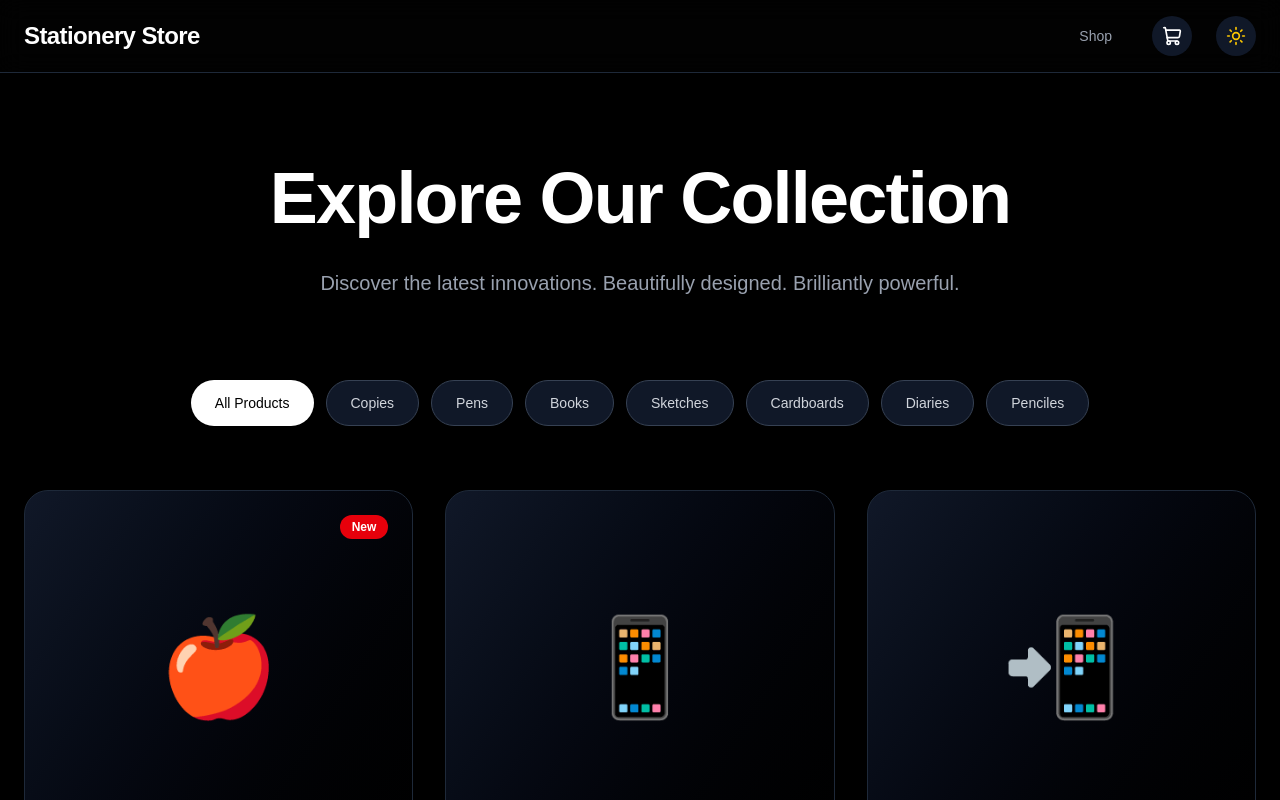
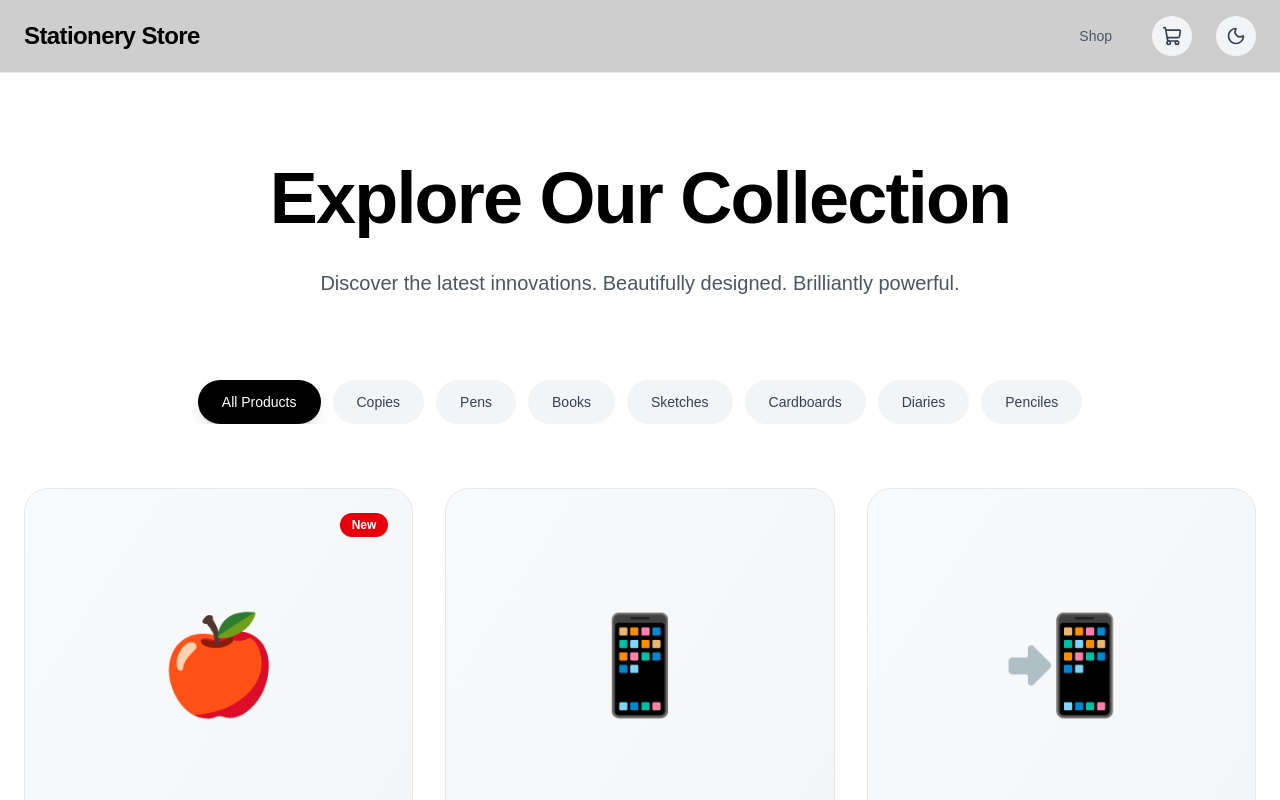
Before and after one commit to Raj9113/SK-stationary-website, a Next.js app: page /stationery in a window 1280 px wide. Shown: the top 800 px of the page. Built offline with nearby package versions, Linux system fonts and the light colour scheme.

Commit message:
Config dark/light theme

```diff
--- a/src/app/layout.tsx
+++ b/src/app/layout.tsx
@@ -2,6 +2,7 @@ import type { Metadata } from "next";
 import { Geist, Geist_Mono } from "next/font/google";
 import "./globals.css";
 import { CartProvider } from "@/context/CartContext";
+import { ThemeProvider } from "@/context/ThemeContext";
 
 const geistSans = Geist({
   variable: "--font-geist-sans",
@@ -30,7 +31,9 @@ export default function RootLayout({
     >
       <body className="min-h-full flex flex-col">
         <CartProvider>
-          {children}
+          <ThemeProvider>
+            {children}
+          </ThemeProvider>
         </CartProvider>
       </body>
     </html>
--- a/src/app/stationery/[id]/page.tsx
+++ b/src/app/stationery/[id]/page.tsx
@@ -1,6 +1,7 @@
 'use client';
 
 import { useState, useEffect } from 'react';
+import { useTheme } from '@/context/ThemeContext';
 import { ChevronRight, ShoppingCart, Heart, Share2, Star, Truck, RotateCcw, Lock } from 'lucide-react';
 import Link from 'next/link';
 import { useParams } from 'next/navigation';
@@ -154,7 +155,7 @@ const getProductDetails = (id: number): DetailedProduct => {
 
 export default function ProductDetail() {
   const params = useParams();
-  const [isDark, setIsDark] = useState(true);
+  const { isDark } = useTheme();
   const [isWishlisted, setIsWishlisted] = useState(false);
   const [activeTab, setActiveTab] = useState<'details' | 'reviews' | 'shipping'>('details');
   const [toast, setToast] = useState<{ show: boolean; message: string }>({ show: false, message: '' });
--- a/src/app/stationery/page.tsx
+++ b/src/app/stationery/page.tsx
@@ -1,6 +1,7 @@
 'use client';
 
 import { useState } from 'react';
+import { useTheme } from '@/context/ThemeContext';
 import { ChevronRight, ShoppingCart } from 'lucide-react';
 import Link from 'next/link';
 import { useCart } from '@/context/CartContext';
@@ -136,7 +137,7 @@ const categories: Category[] = [
 
 export default function ProductPage() {
   const [activeCategory, setActiveCategory] = useState<string>('all');
-  const [isDark, setIsDark] = useState<boolean>(true);
+  const { isDark } = useTheme();
   const [toast, setToast] = useState<{ show: boolean; message: string; productName?: string }>({
     show: false,
     message: '',
@@ -409,7 +410,7 @@ export default function ProductPage() {
             </div>
           </div>
           <div className={`pt-8 text-center text-sm ${isDark ? 'text-gray-400' : 'text-gray-600'}`}>
-            <p>&copy; 2024 Stationery Store. All rights reserved.</p>
+            <p>&copy; 2024 S K Stationery. All rights reserved.</p>
           </div>
         </div>
       </footer>
--- a/src/components/Navbar.tsx
+++ b/src/components/Navbar.tsx
@@ -1,18 +1,18 @@
 'use client';
 
 import { useState } from 'react';
+import { usePathname } from 'next/navigation';
+import { useTheme } from '@/context/ThemeContext';
 import { ChevronRight, Sun, Moon, ShoppingCart, X, Minus, Plus } from 'lucide-react';
 import Link from 'next/link';
 import { useCart } from '@/context/CartContext';
 
 export default function Navbar() {
-  const [isDark, setIsDark] = useState<boolean>(true);
+  const { isDark, toggleTheme } = useTheme();
+  const pathname = usePathname();
+  const showThemeToggle = pathname === '/stationery';
   const [isCartOpen, setIsCartOpen] = useState<boolean>(false);
   const { cart, removeFromCart, updateQuantity, cartTotal, cartItemCount } = useCart();
-
-  const toggleTheme = () => {
-    setIsDark(!isDark);
-  };
 
   return (
     <>
@@ -56,6 +56,7 @@ export default function Navbar() {
               </button>
 
               {/* Theme Toggle Button */}
+              {showThemeToggle && (
                 <button
                   onClick={toggleTheme}
                   className={`p-2.5 rounded-full transition-all duration-300 ${
@@ -68,6 +69,7 @@ export default function Navbar() {
                 >
                   {isDark ? <Sun size={20} /> : <Moon size={20} />}
                 </button>
+              )}
             </div>
           </div>
         </div>
--- /dev/null
+++ b/src/context/ThemeContext.tsx
@@ -0,0 +1,54 @@
+'use client';
+
+import React, { createContext, useContext, useEffect, useState } from 'react';
+
+type ThemeContextType = {
+  isDark: boolean;
+  setIsDark: (value: boolean) => void;
+  toggleTheme: () => void;
+};
+
+const ThemeContext = createContext<ThemeContextType | undefined>(undefined);
+
+export function ThemeProvider({ children }: { children: React.ReactNode }) {
+  const [isDark, setIsDark] = useState<boolean>(true);
+
+  useEffect(() => {
+    try {
+      const stored = localStorage.getItem('theme');
+      if (stored === 'dark') setIsDark(true);
+      else if (stored === 'light') setIsDark(false);
+      else {
+        const prefersDark = window.matchMedia && window.matchMedia('(prefers-color-scheme: dark)').matches;
+        setIsDark(prefersDark);
+      }
+    } catch (e) {
+      // ignore
+    }
+  }, []);
+
+  useEffect(() => {
+    try {
+      localStorage.setItem('theme', isDark ? 'dark' : 'light');
+      if (isDark) {
+        document.documentElement.classList.add('dark');
+        document.documentElement.classList.remove('light');
+      } else {
+        document.documentElement.classList.remove('dark');
+        document.documentElement.classList.add('light');
+      }
+    } catch (e) {}
+  }, [isDark]);
+
+  const toggleTheme = () => setIsDark((v) => !v);
+
+  return <ThemeContext.Provider value={{ isDark, setIsDark, toggleTheme }}>{children}</ThemeContext.Provider>;
+}
+
+export function useTheme() {
+  const ctx = useContext(ThemeContext);
+  if (!ctx) {
+    throw new Error('useTheme must be used within ThemeProvider');
+  }
+  return ctx;
+}
```
Also changed, not shown: 1 other file (tests, documents, lock files or other folders). Lines whose indentation alone changed are shown as unchanged.
